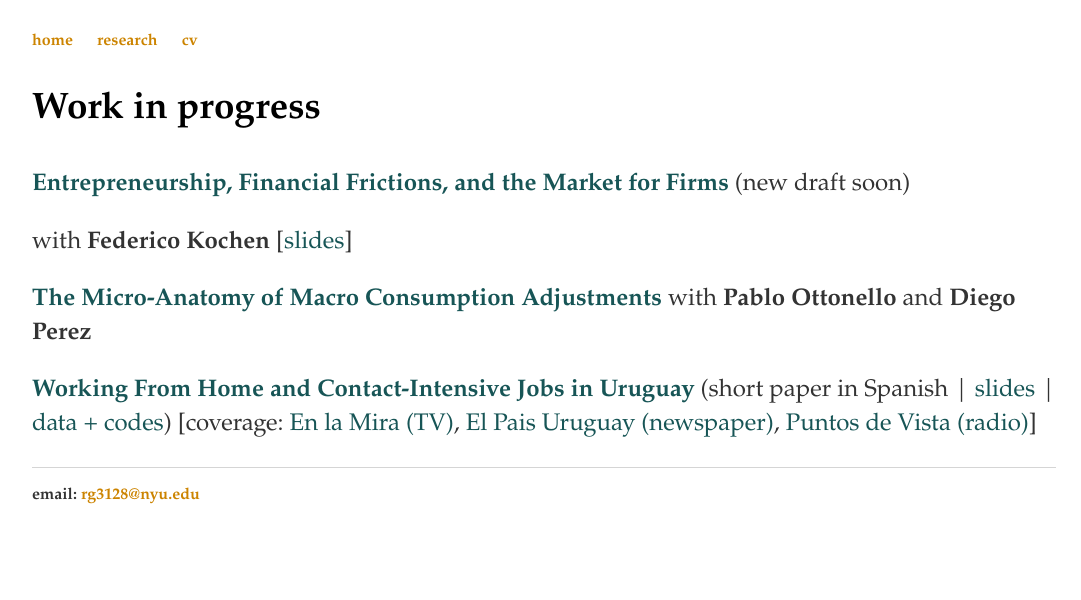
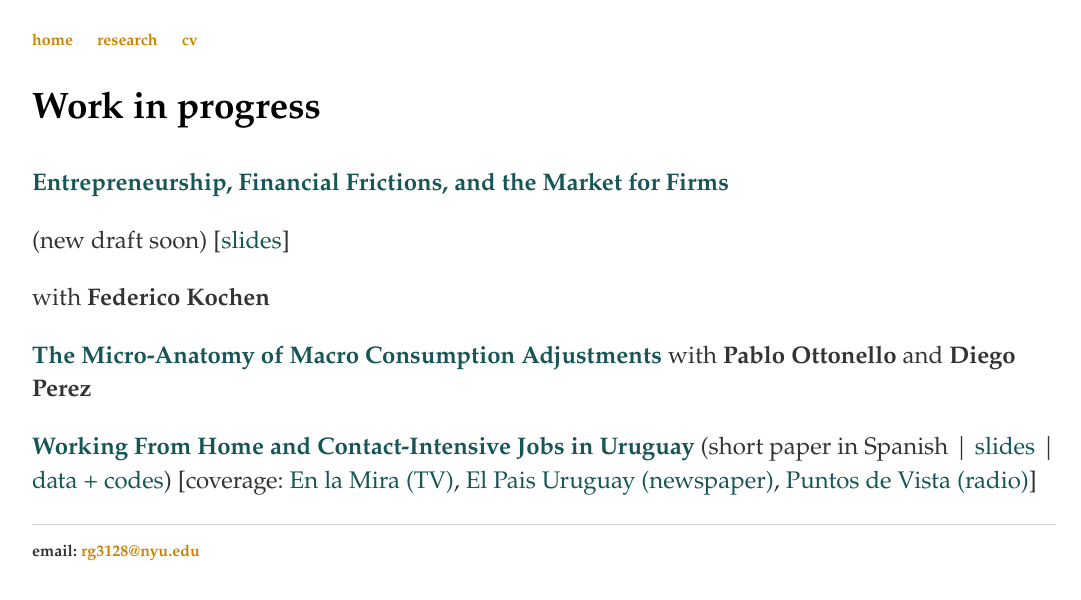
Before and after one commit to rafaguntin/rafaguntin.github.io, a Jekyll site: the page built from research/index.html, in a window 1280 px wide. Shown: the top 600 px of the page, without its empty margins (96-1177 px from the left). Built offline with Jekyll 4.4.1, drawn with Linux system fonts in a browser that asks for light colours.

Commit message:
Update index.html

```diff
--- a/research/index.html
+++ b/research/index.html
@@ -8,11 +8,11 @@ title: Rafael Guntin - Research
 			<p> <a style="font-weight: bold; color:#175556"
 			       href="/research/Entrepreneurship Financial Frictions and the Market of Firms.pdf"
 			       target="_blank">Entrepreneurship, Financial Frictions, and the Market for Firms</a>
-				(new draft soon)
+				</p>
+				<p> (new draft soon) [<a style="color:#175556" href="/research/GK - Slides NYU - 09Dec19 - Handout.pdf" target="_blank">slides</a>]
 			</p>
 				<p> with
 				<a style="font-weight: bold; color:#333" href="https://sites.google.com/view/federicokochen/home" target="_blank"> Federico Kochen </a>
-				[<a style="color:#175556" href="/research/GK - Slides NYU - 09Dec19 - Handout.pdf" target="_blank">slides</a>]
 			</p>
 			<p> <a style="font-weight: bold; color:#175556"
 			       >The Micro-Anatomy of Macro Consumption Adjustments</a>
```
